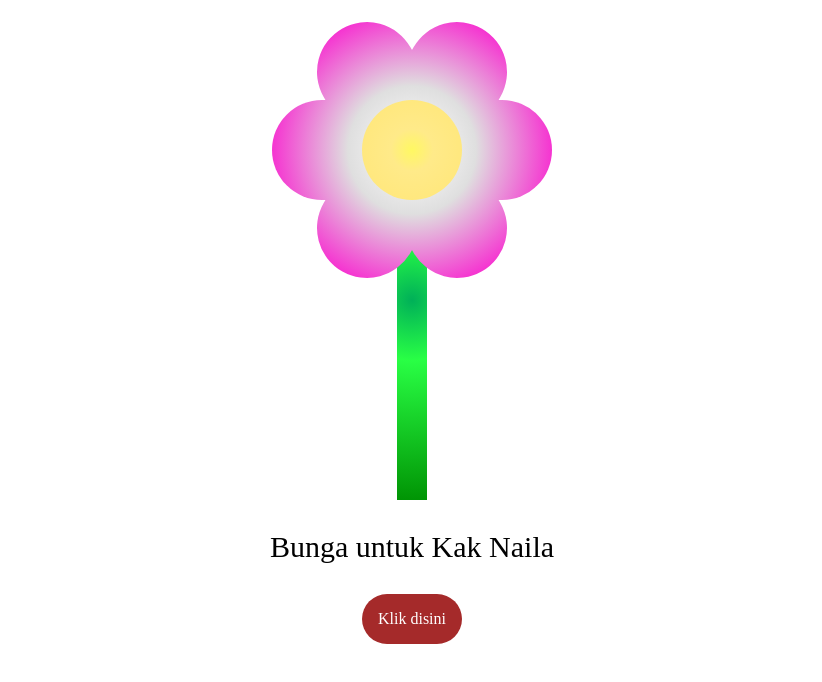
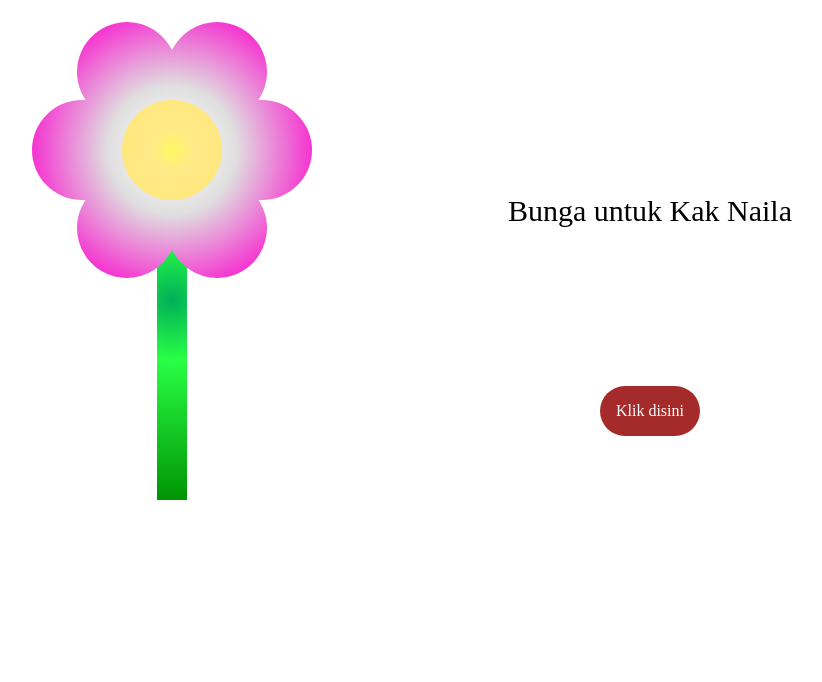
Before and after one commit to adrhmdlz/bunga, a plain HTML site: page index.html in a window 1280 px wide. Shown: the whole page, without its empty margins (228-1050 px from the left). Drawn offline with Linux system fonts and the light colour scheme; a web font is replaced by a local one.

Commit message:
mod: Modify container flex-direction

```diff
--- a/style.css
+++ b/style.css
@@ -126,3 +126,9 @@ body {
   position: absolute;
   z-index: -1;
 }
+
+@media screen and (min-width: 1026px) {
+  .container {
+    flex-direction: row;
+  }
+}
```
